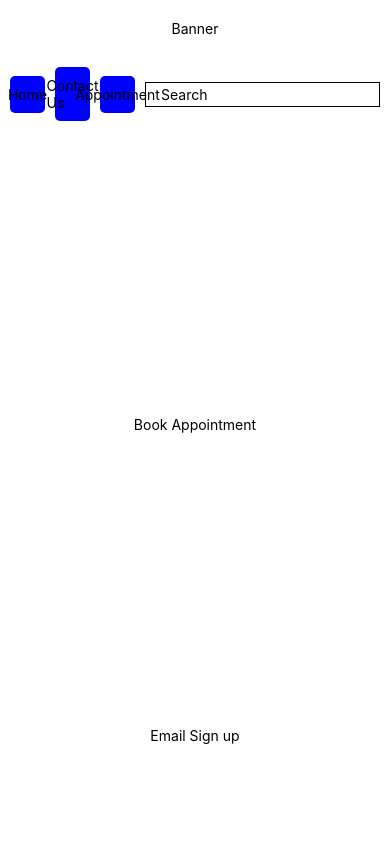
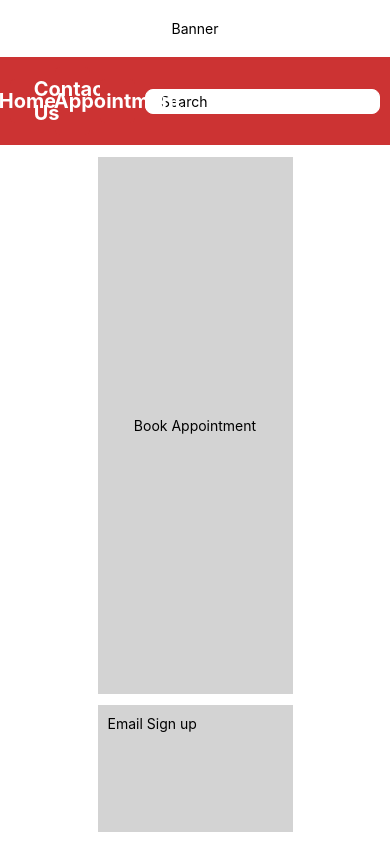
Before and after one commit to cdv74997/Karate_Club, a React Native app: screen / in a window 390 px wide. Built offline with nearby package versions, Linux system fonts and the light colour scheme.

Commit message:
updates to the interface

```diff
--- a/App.js
+++ b/App.js
@@ -17,13 +17,13 @@ export default function App() {
       </View>
       <View style={styles.topRow}>
         <TouchableOpacity style={styles.navButton}>
-          <Text>Home</Text>
+          <Text style={styles.textButtons}>Home</Text>
         </TouchableOpacity>
         <TouchableOpacity style={styles.navButton}>
-          <Text>Contact Us</Text>
+          <Text style={styles.textButtons}>Contact Us</Text>
         </TouchableOpacity>
         <TouchableOpacity style={styles.navButton}>
-          <Text>Appointment</Text>
+          <Text style={styles.textButtons}>Appointment</Text>
         </TouchableOpacity>
         <TextInput
           placeholder="Search"
@@ -49,6 +49,11 @@ const styles = StyleSheet.create({
     alignItems: "center",
     justifyContent: "center",
   },
+  textButtons: {
+    color: "white",
+    fontWeight: "bold",
+    fontSize: 20,
+  },
   banner: {
     paddingTop: 20,
     paddingBottom: 20,
@@ -59,26 +64,37 @@ const styles = StyleSheet.create({
     gridGap: 10,
     alignItems: "center",
     padding: 10,
+    backgroundColor: "#c33",
+    width: "100%",
+    marginBottom: "3%",
   },
   middleRow: {
     flex: 1,
     justifyContent: "center",
     alignItems: "center",
+    backgroundColor: "lightgray",
+    marginBottom: "3%",
+    width: "50%",
   },
   bottomRow: {
     padding: 10,
     paddingBottom: 100,
+    backgroundColor: "lightgray",
+    marginBottom: "3%",
+    width: "50%",
   },
   navButton: {
-    backgroundColor: "blue",
+    backgroundColor: "#c33",
     padding: 10,
     borderRadius: 5,
     alignItems: "center",
   },
   searchInput: {
     height: 25,
-    borderColor: "black",
+    borderColor: "white",
     borderWidth: 1,
     paddingLeft: 15,
+    backgroundColor: "white",
+    borderRadius: 8,
   },
 });
```
